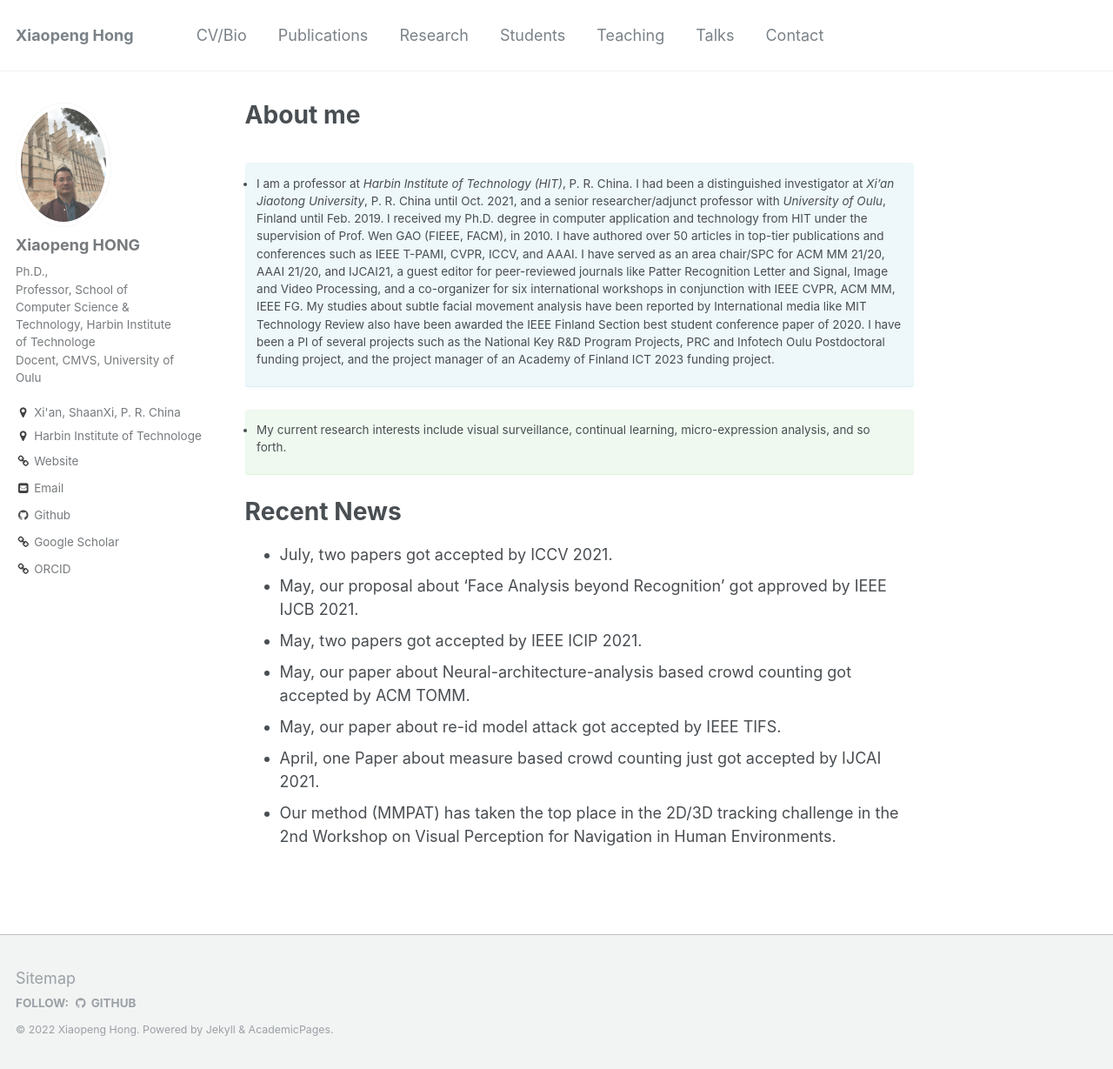
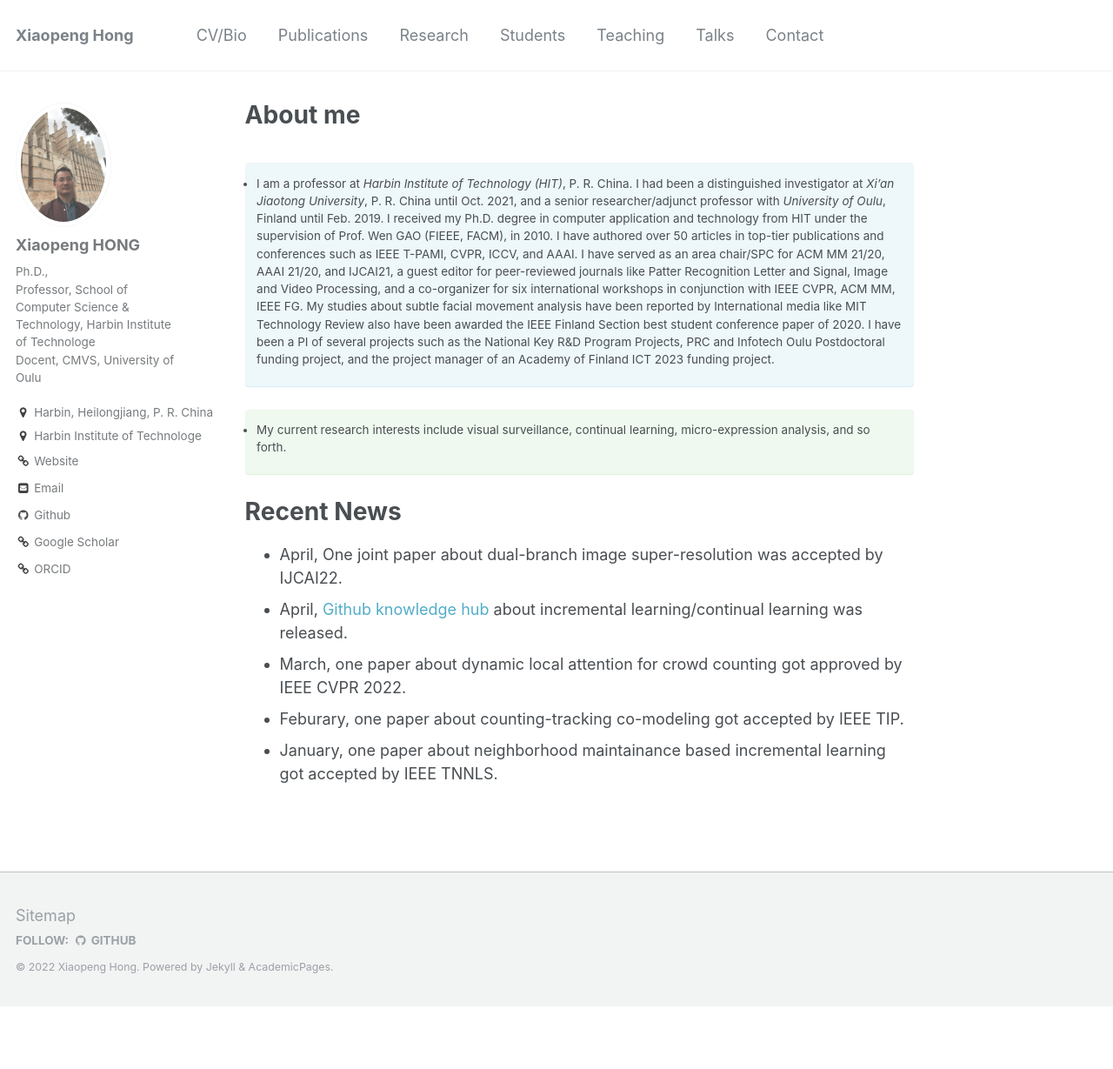
Before and after one commit to xiaopenghong/xiaopenghong.github.io, a Jekyll site: the page built from _pages/about.md, in a window 1280 px wide and 1229 px high. Shown: the whole window at 87% size. Built offline with Jekyll 4.4.1, drawn with Linux system fonts in a browser that asks for light colours.

Commit message:
update2022June

```diff
--- a/_config.yml
+++ b/_config.yml
@@ -80,7 +80,7 @@ author:
   name             : "Xiaopeng HONG"
   avatar           : "xiaopeng.jpg"
   bio              : "Ph.D., <br> Professor, School of Computer Science & Technology, Harbin Institute of Technologe <br> Docent, CMVS, University of Oulu"
-  location         : "Xi'an, ShaanXi, P. R. China"
+  location         : "Harbin, Heilongjiang, P. R. China"
   employer         : "Harbin Institute of Technologe"
   googlescholar    : "https://scholar.google.com/citations?user=x3X-qysAAAAJ&hl=en"
   email            : "hongxiaopeng@ieee.org"
--- a/_pages/about.md
+++ b/_pages/about.md
@@ -14,10 +14,8 @@ redirect_from:
 {: .notice--success}
 
 # Recent News
-* July, two papers got accepted by ICCV 2021.
-* May, our proposal about 'Face Analysis beyond Recognition' got approved by IEEE IJCB 2021.
-* May, two papers got accepted by IEEE ICIP 2021.
-* May, our paper about Neural-architecture-analysis based crowd counting got accepted by ACM TOMM.
-* May, our paper about re-id model attack got accepted by IEEE TIFS.
-* April, one Paper about measure based crowd counting just got accepted by IJCAI 2021.
-* Our method (MMPAT) has taken the top place in the 2D/3D tracking challenge in the 2nd Workshop on Visual Perception for Navigation in Human Environments.
+* April, One joint paper about dual-branch image super-resolution was accepted by IJCAI22.
+* April, [Github knowledge hub](https://github.com/Vision-Intelligence-and-Robots-Group/Best-Incremental-Learning) about incremental learning/continual learning was released.
+* March, one paper about dynamic local attention for crowd counting got approved by IEEE CVPR 2022.
+* Feburary, one paper about counting-tracking co-modeling got accepted by IEEE TIP.
+* January, one paper about neighborhood maintainance based incremental learning got accepted by IEEE TNNLS.
```
Also changed, not shown: files/sigir17-award.jpg (deleted), 8 other files.
